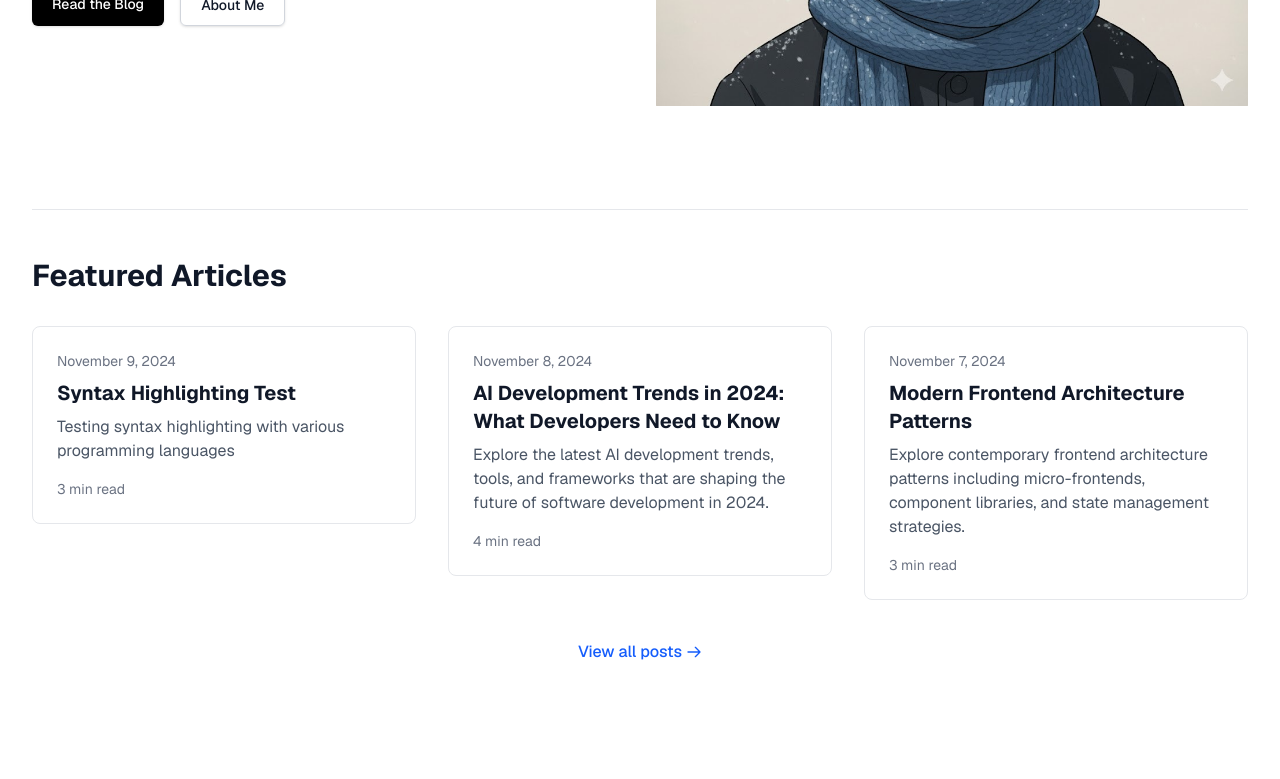
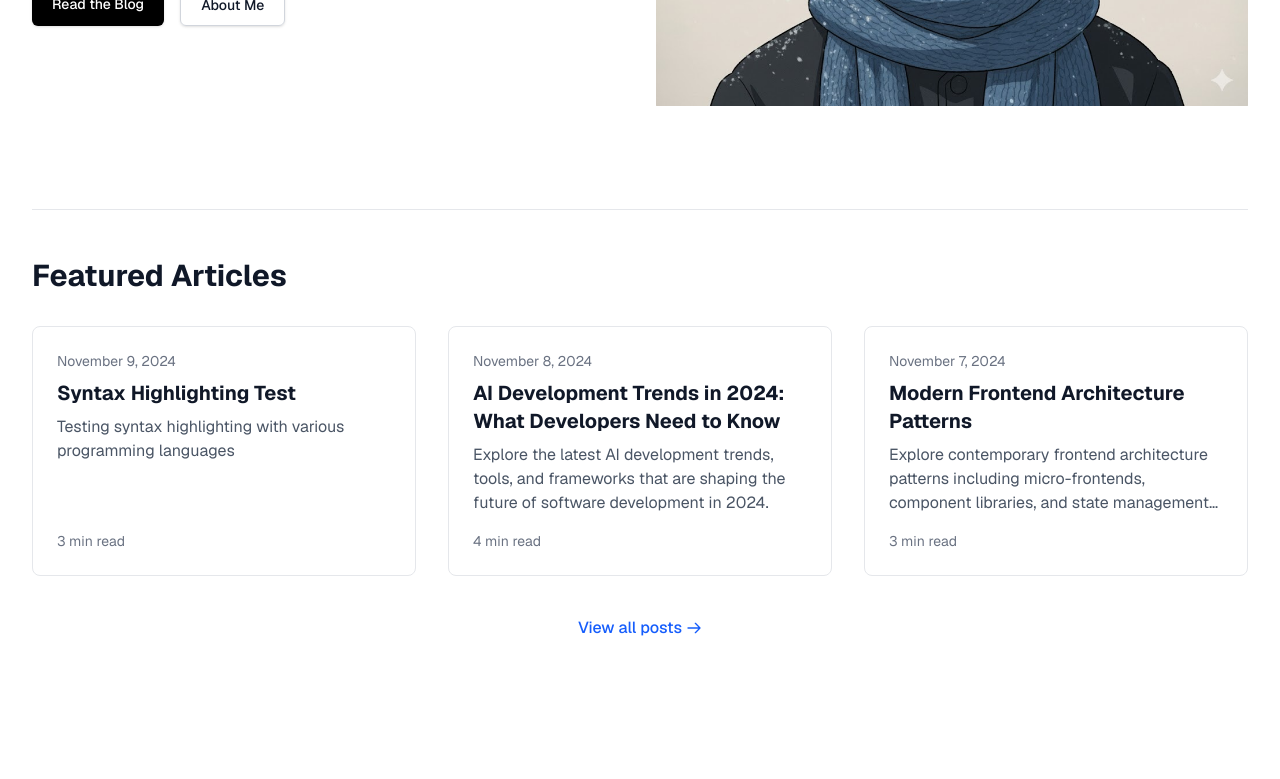
Before and after one commit to haons211/jason-nguyen-blog, a Next.js app: page / in a window 1280 px wide. Shown: the part 503-1282 px from the top of the page. Built offline with nearby package versions, Linux system fonts and the light colour scheme.

Commit message:
style: enhance blog post component layout by adding full height and flex properties; implement line clamping for title and description to improve readability

```diff
--- a/src/app/page.tsx
+++ b/src/app/page.tsx
@@ -63,10 +63,10 @@ export default async function Home(props: NextPageProps) {
               <Link
                 key={post.slug}
                 href={`/blog/${post.slug}`}
-                className="group"
+                className="group h-full"
               >
-                <div className="border border-gray-200 rounded-lg overflow-hidden transition-all group-hover:shadow-md">
-                  <div className="p-6">
+                <div className="h-full border border-gray-200 rounded-lg overflow-hidden transition-all group-hover:shadow-md flex flex-col">
+                  <div className="p-6 flex flex-col flex-grow">
                     <p className="text-sm text-gray-500 mb-2">
                       {new Date(post.date).toLocaleDateString('en-US', {
                         year: 'numeric',
@@ -74,10 +74,10 @@ export default async function Home(props: NextPageProps) {
                         day: 'numeric',
                       })}
                     </p>
-                    <h3 className="text-xl font-bold mb-2 group-hover:text-blue-600 transition-colors">
+                    <h3 className="text-xl font-bold mb-2 group-hover:text-blue-600 transition-colors line-clamp-2">
                       {post.title}
                     </h3>
-                    <p className="text-gray-600">
+                    <p className="text-gray-600 line-clamp-3 flex-grow">
                       {post.description}
                     </p>
                     <div className="mt-4 flex items-center text-sm text-gray-500">
```
